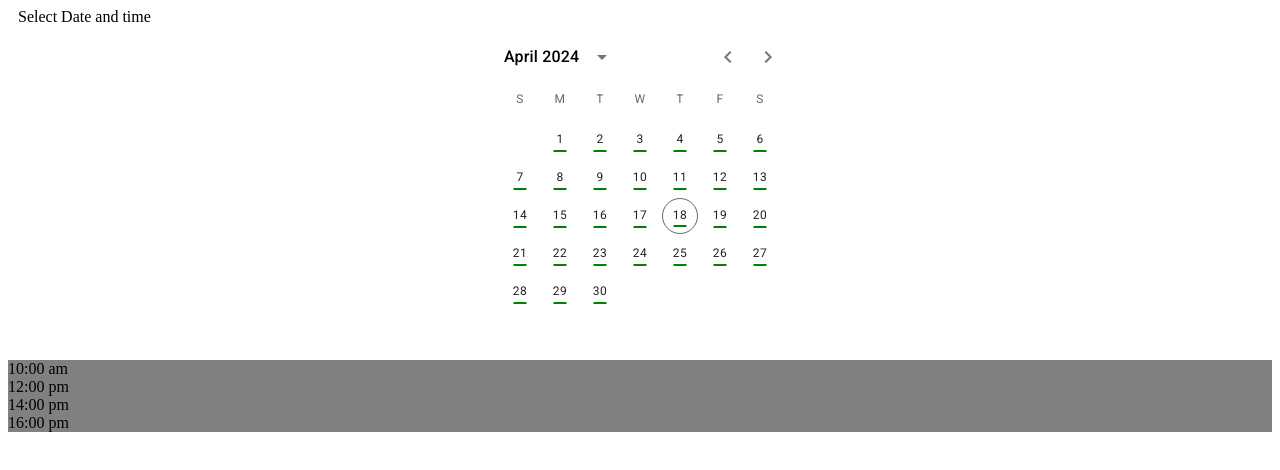
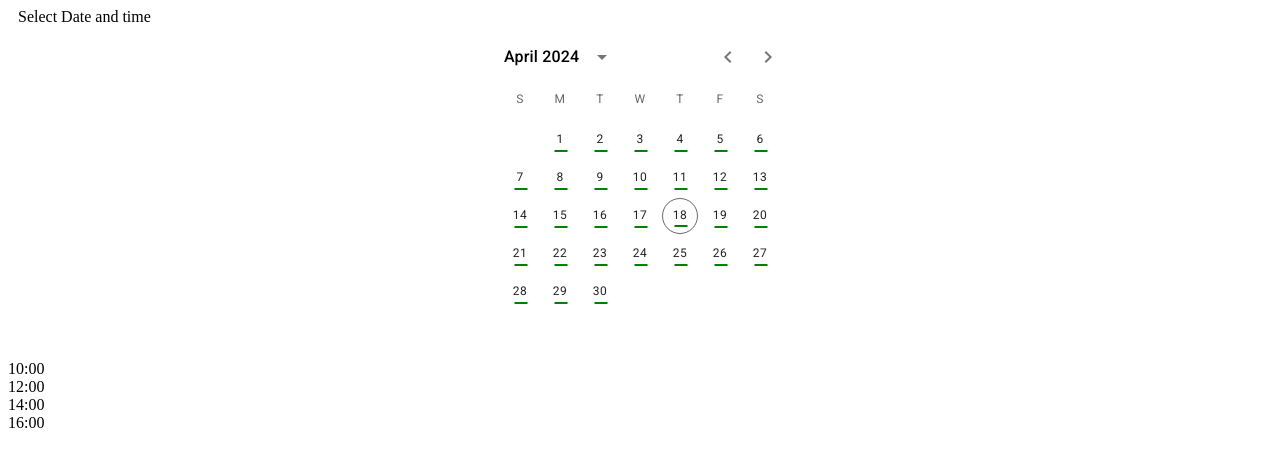
Before and after one commit to o897/krbnails-frontend, a React (Vite) app: page /date in a window 1280 px wide. Shown: the top 470 px of the page. Built offline with nearby package versions, Linux system fonts and the light colour scheme; a web font is replaced by a local one.

Commit message:
update time css

```diff
--- a/public/CustomDatePicker.module.css
+++ /dev/null
@@ -1,3 +0,0 @@
-css-r0kd0v-MuiButtonBase-root-MuiPickersDay-root:not(.Mui-selected) {
-    border: 1px solid #9c1fd1;
-}
--- /dev/null
+++ b/src/assets/css/CustomDatePicker.module.css
@@ -0,0 +1,3 @@
+.css-tpc32a-MuiButtonBase-root-MuiPickersDay-root:not(.Mui-selected) {
+    border: "none";
+}
--- a/src/components/AppointmentDate.jsx
+++ b/src/components/AppointmentDate.jsx
@@ -10,6 +10,7 @@ import { PickersDay } from "@mui/x-date-pickers/PickersDay";
 import { DayCalendarSkeleton } from "@mui/x-date-pickers/DayCalendarSkeleton";
 import { StaticDatePicker } from "@mui/x-date-pickers";
 import moment from "moment";
+import "./../assets/css/CustomDatePicker.module.css"
 
 
 function getRandomNumber(min, max) {
@@ -35,9 +36,12 @@ function fakeFetch(date, { signal }) {
 }
 
 const CustomPickersDay = styled(PickersDay)(({ isHighlighted }) => ({
-  // "&.Mui-selected": {
-  //   backgroundColor: "red",
-  // },
+  "&.Mui-selected": {
+    backgroundColor: "red",
+  },
+  "&.css-r0kd0v-MuiButtonBase-root-MuiPickersDay-root.Mui-selected:hover" : {
+    backgroundColor: "purple"
+  },
 
   position: 'relative', // Needed for pseudo-element positioning
   // Styles for the circle
@@ -45,7 +49,7 @@ const CustomPickersDay = styled(PickersDay)(({ isHighlighted }) => ({
     content: '""',
     position: 'absolute',
     bottom: 6,
-    left: '50%',
+    left: '52%',
     transform: 'translateX(-50%)',
     width: 13, // Adjust for circle size
     height: 2.5,
@@ -76,6 +80,7 @@ export default function AppointmentDate() {
   const [highlightedDays, setHighlightedDays] = useState([]);
   const [appointmentDate, setAppointmentDate] = useState(null);
   const [appointmentTime, setAppointmentTime] = useState(null);
+  const [toggle,setToggle] = useState(false);
 
   const fetchHighlightedDays = (date) => {
     const controller = new AbortController();
@@ -154,8 +159,8 @@ export default function AppointmentDate() {
           <div
             className="time"
             key={index}
-            onClick={() => setAppointmentTime(time)}
-            style={{ backgroundColor: time !== null ? "gray" : "none"}}
+            onClick={() => {setAppointmentTime(time);}}
+            style={{ backgroundColor: appointmentTime === time ? "#ce86f7" : "white"}}
           >
             {time}
           </div>
--- a/src/data.js
+++ b/src/data.js
@@ -107,15 +107,15 @@ export const services = [
 ]
 
 export const worktimes = [{
-        time : '10:00 am'
+        time : '10:00'
     },
     {
-        time : '12:00 pm'
+        time : '12:00'
     },
     {
-        time : '14:00 pm'
+        time : '14:00'
     },
     {
-        time : '16:00 pm'
+        time : '16:00'
     }
 ]
--- a/src/index.css
+++ b/src/index.css
@@ -742,11 +742,12 @@
         display: flex;
         font-size: 1rem;
         border: 1px solid #C0C0C0;
-        color: #000;
+        color: #000000;
         border-radius: 20px;
         width: 300px;
-        font-weight: 500;
+        font-weight: 400;
         align-items: center;
+        font-family: "Noto Sans", sans-serif;
         margin-bottom: 10px;
         height: 40px;
         justify-content: center;
```
